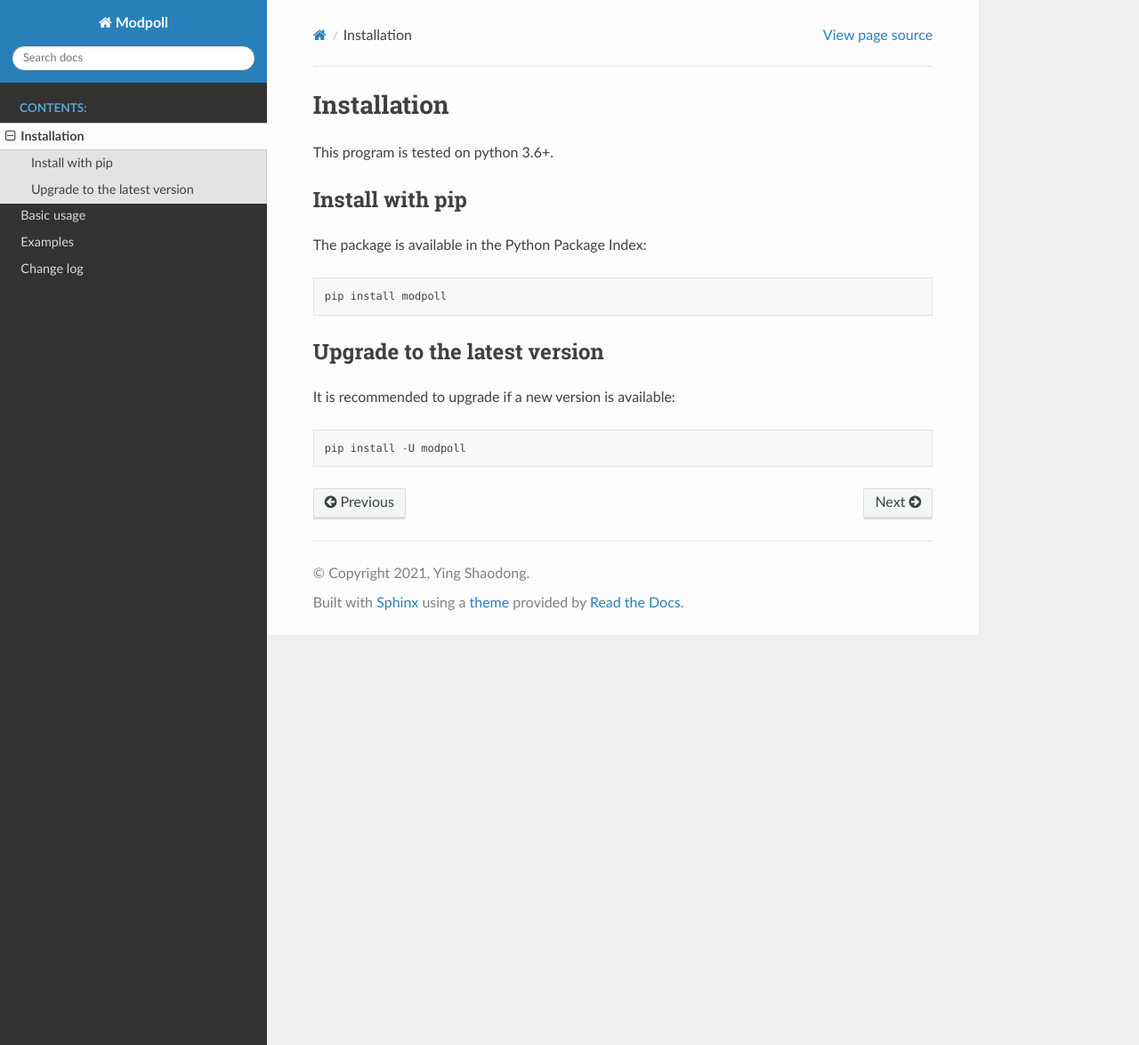
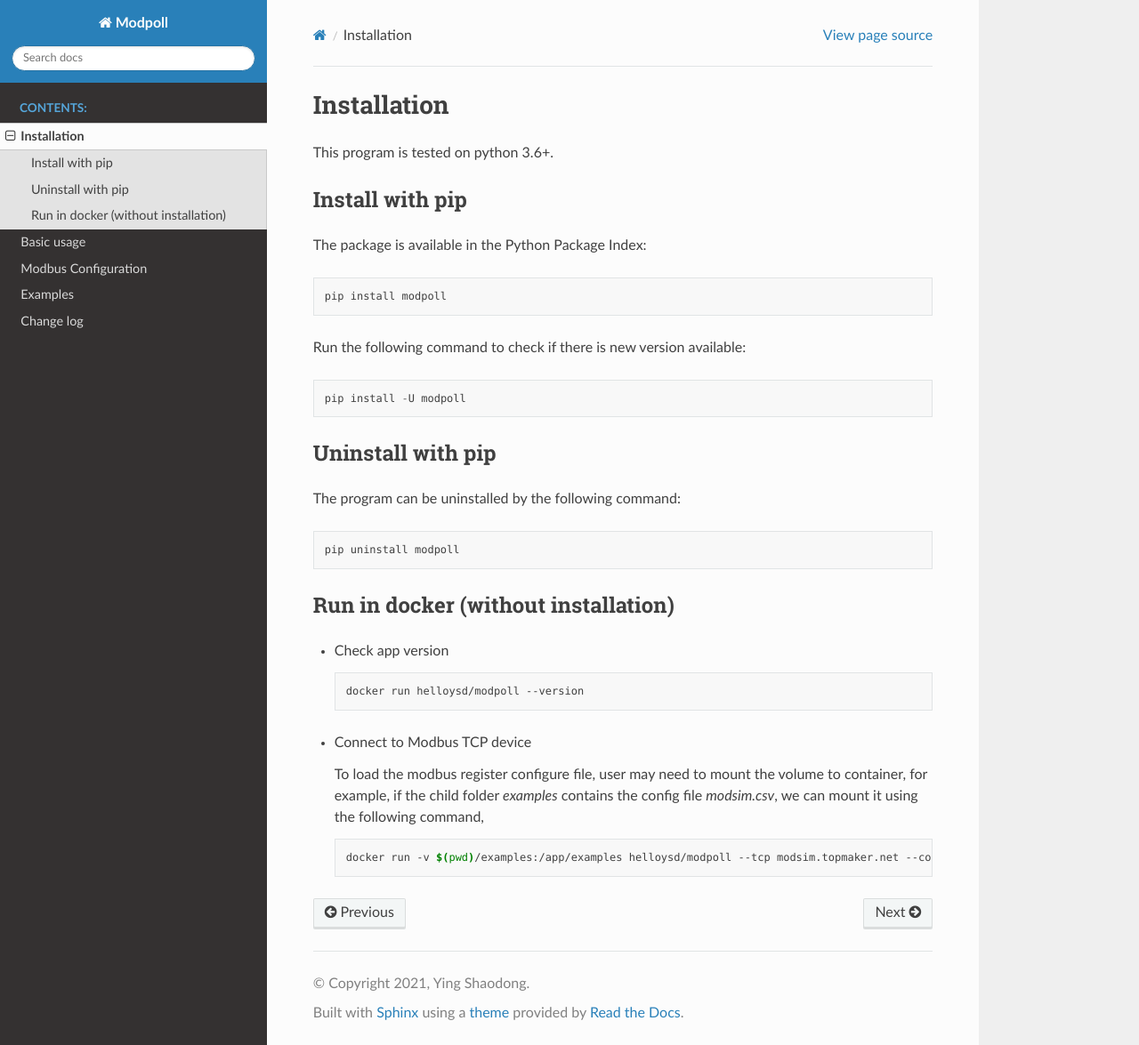
Before and after one commit to gavinying/modpoll, a Sphinx documentation site: the page built from docs/install.rst, in a window 1280 px wide and 1175 px high. Shown: the whole window at 89% size. Built offline with Sphinx 7.4.7 and the Read the Docs theme 2.0.0, drawn with Linux system fonts in a browser that asks for light colours.

Commit message:
update docs

```diff
--- a/docs/index.rst
+++ b/docs/index.rst
@@ -12,6 +12,7 @@ Welcome to Modpoll's documentation!
 
    install
    usage
+   config
    example
    changelog
 
--- a/docs/install.rst
+++ b/docs/install.rst
@@ -4,16 +4,39 @@ Installation
 This program is tested on python 3.6+.
 
 Install with pip
---------------------------
+-----------------
 
 The package is available in the Python Package Index::
 
     pip install modpoll
 
-
-Upgrade to the latest version
-------------------------------
-
-It is recommended to upgrade if a new version is available::
+Run the following command to check if there is new version available::
 
     pip install -U modpoll
+
+
+Uninstall with pip
+-------------------
+
+The program can be uninstalled by the following command::
+
+    pip uninstall modpoll
+
+
+Run in docker (without installation)
+-------------------------------------
+
+- Check app version
+
+  .. code-block:: shell
+
+    docker run helloysd/modpoll --version
+
+
+- Connect to Modbus TCP device
+
+  To load the modbus register configure file, user may need to mount the volume to container, for example, if the child folder `examples` contains the config file `modsim.csv`, we can mount it using the following command,
+
+  .. code-block:: shell
+
+    docker run -v $(pwd)/examples:/app/examples helloysd/modpoll --tcp modsim.topmaker.net --config /app/examples/modsim.csv
```
Also changed, not shown: README.md (+11 -3 lines), docs/config.rst (added, +39 -0 lines), docs/example.rst (+31 -62 lines).
